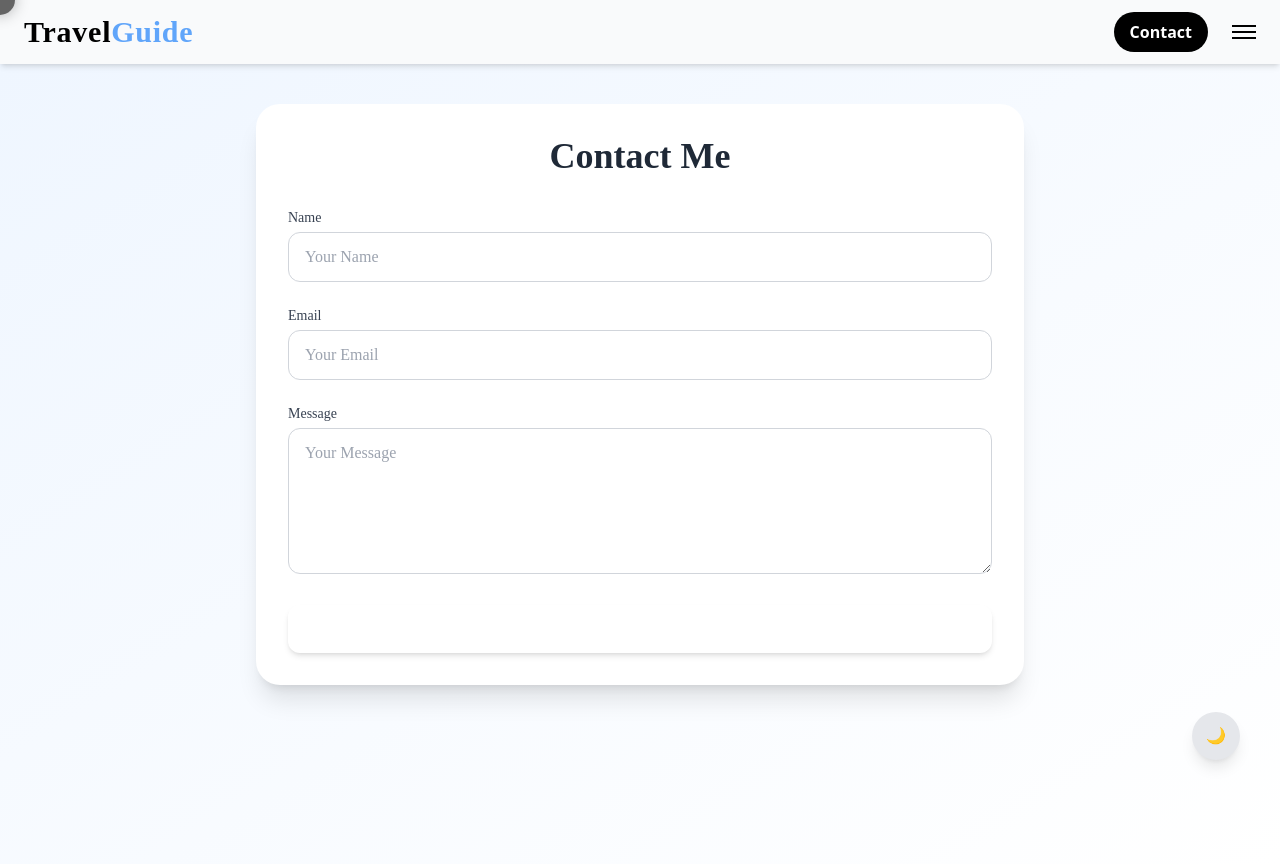
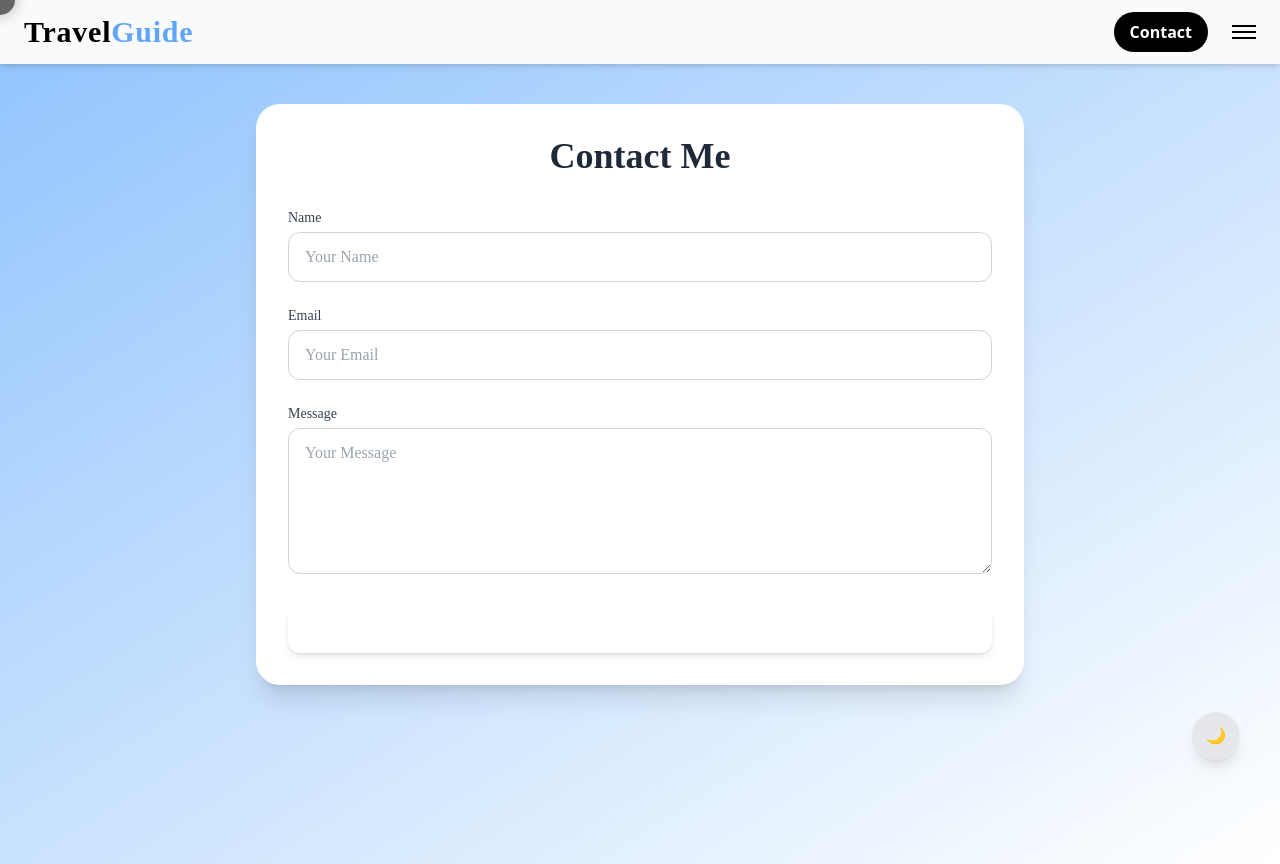
Before and after one commit to Kavya7089/hackazards-ai, a React (Vite) app in the folder templates/: page /Contact in a window 1280 px wide. Built offline with nearby package versions, Linux system fonts and the light colour scheme.

Commit message:
Update Contact.tsx

```diff
--- a/templates/src/pages/Contact.tsx
+++ b/templates/src/pages/Contact.tsx
@@ -32,8 +32,8 @@ export default function Contact() {
     <div
       className={`min-h-screen py-10 font-[Poppins] ${
         darkMode
-          ? "bg-gradient-to-br from-gray-900 to-gray-700 text-gray-200"
-          : "bg-gradient-to-br from-blue-50 to-white text-gray-800"
+          ? "bg-gradient-to-br from-gray-900 to-gray-600 text-gray-200"
+          : "bg-gradient-to-br from-blue-300 to-white text-gray-800"
       }`}
     >
       <div
```
